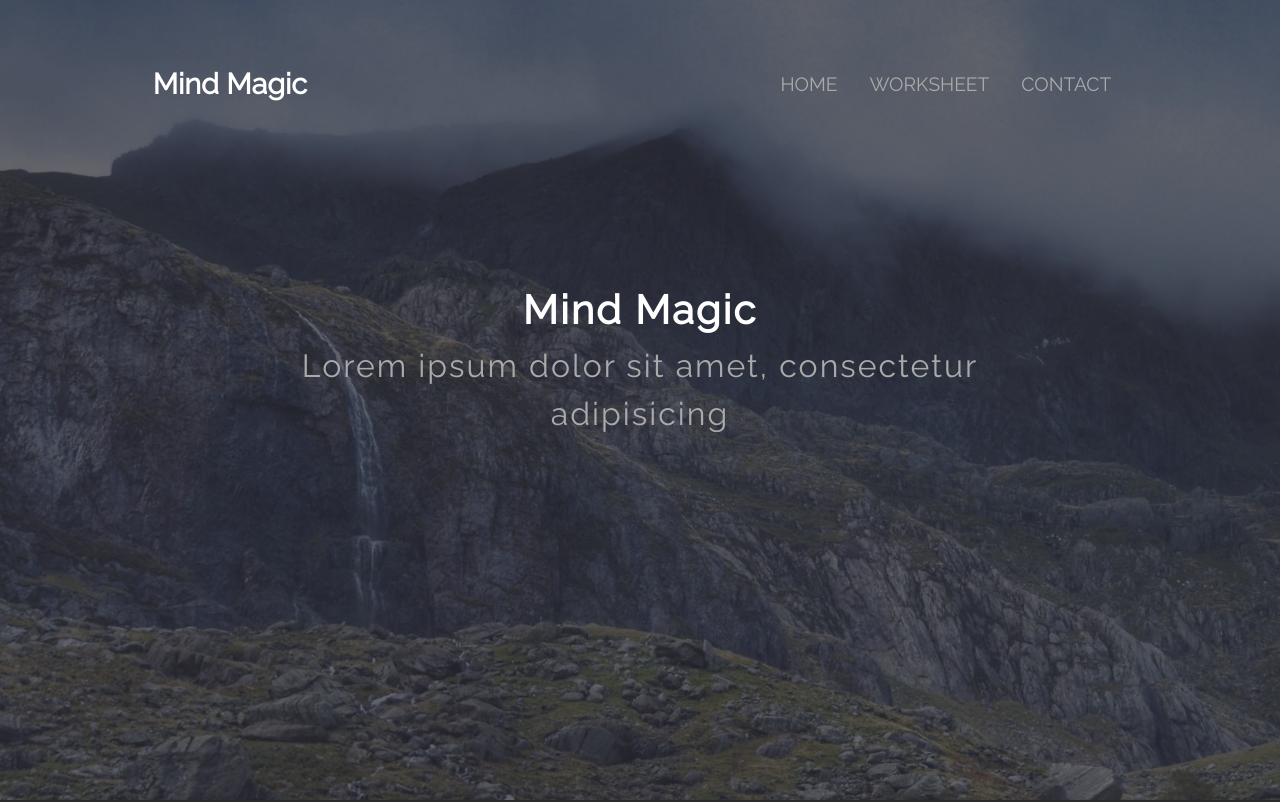
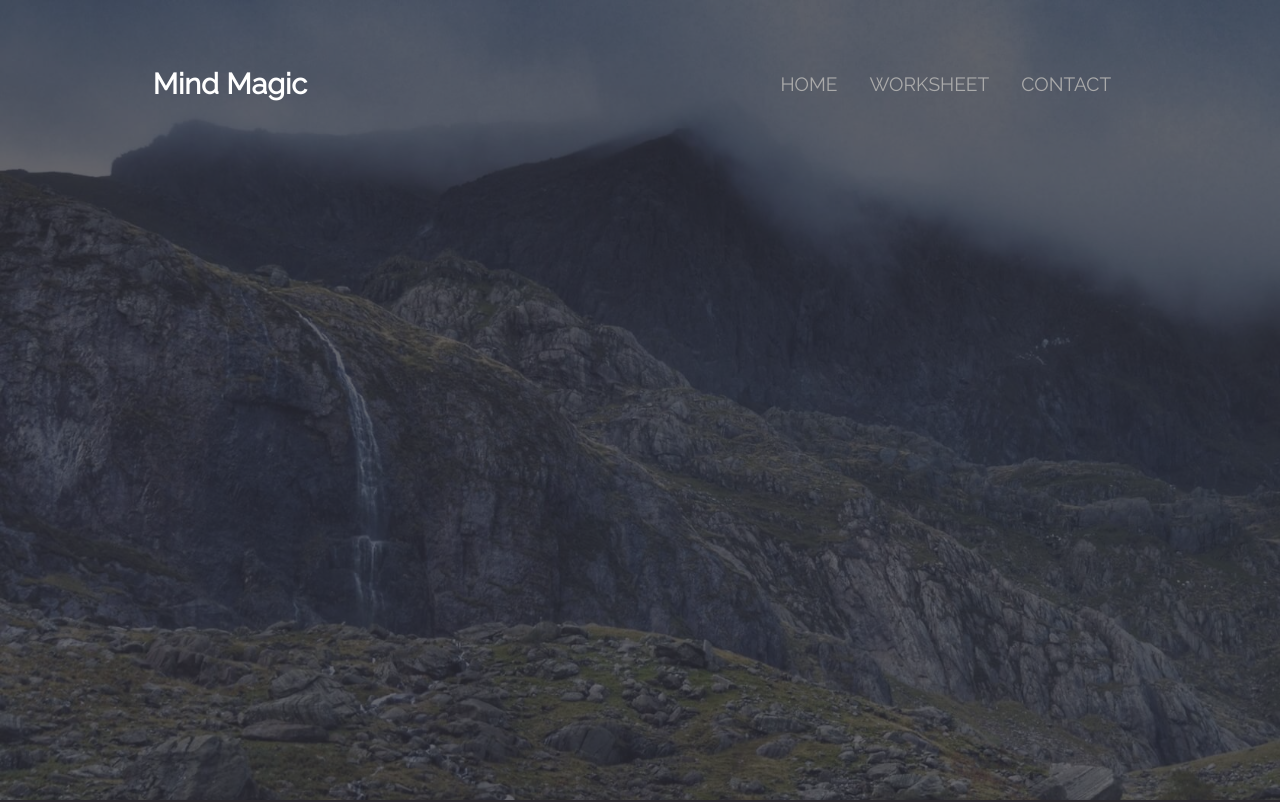
Before and after one commit to dineshkumaar-rajendran/mindmagic, a plain HTML site: page index.html in a window 1280 px wide. Shown: the top 802 px of the page. Drawn offline with nearby package versions, Linux system fonts and the light colour scheme.

Commit message:
Removing unwanted lorem ipsum

```diff
--- a/index.html
+++ b/index.html
@@ -31,14 +31,6 @@
 					</ul>
 				</nav>
 			</div>
-			<div class="col-md-8 offset-md-2 info">
-				<h1 class="text-center">Mind Magic</h1>
-				<p class="text-center">
-					Lorem ipsum dolor sit amet, consectetur adipisicing
-				</p>
-
-			</div>
-
 		</div>
 
 	</div>
```
